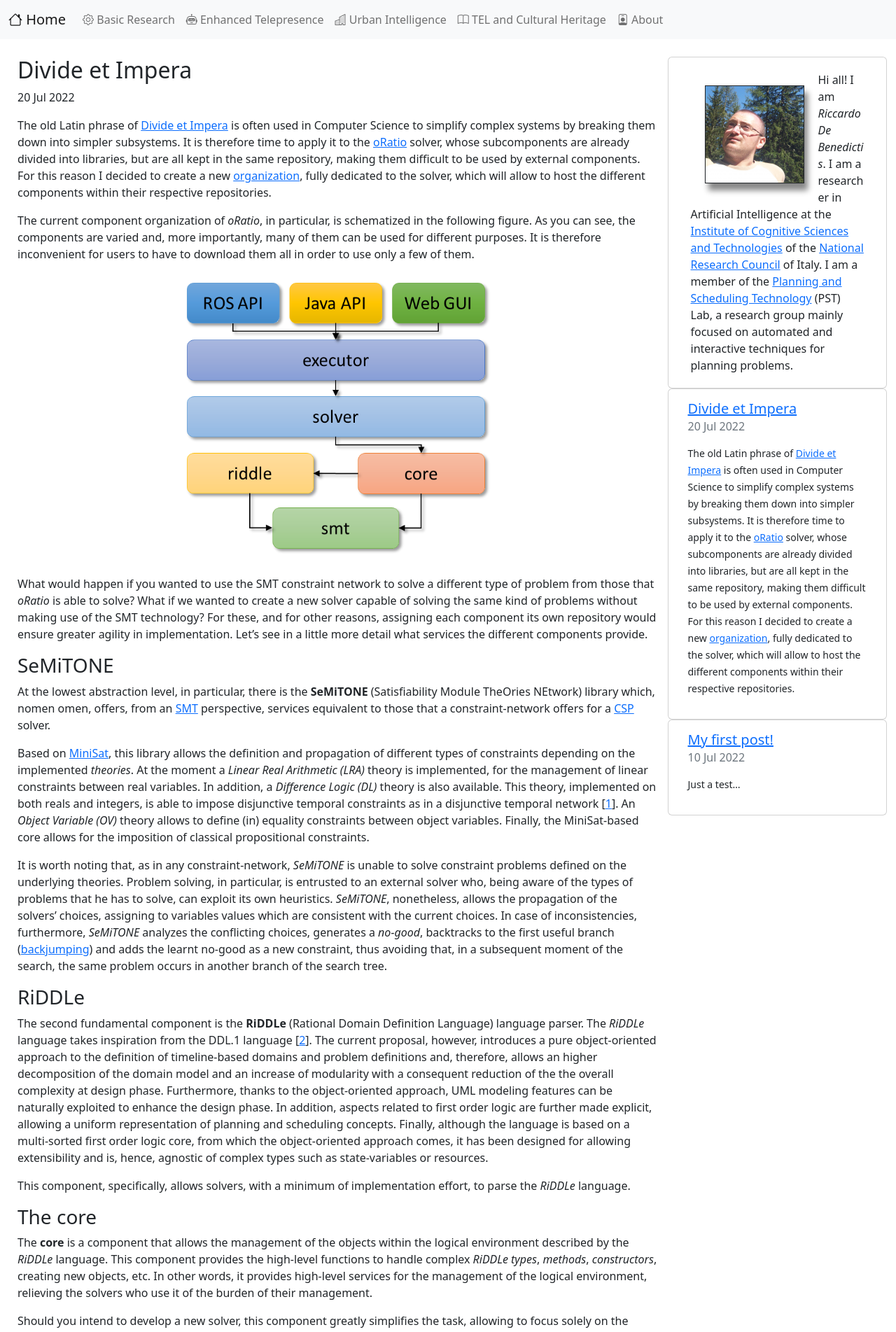
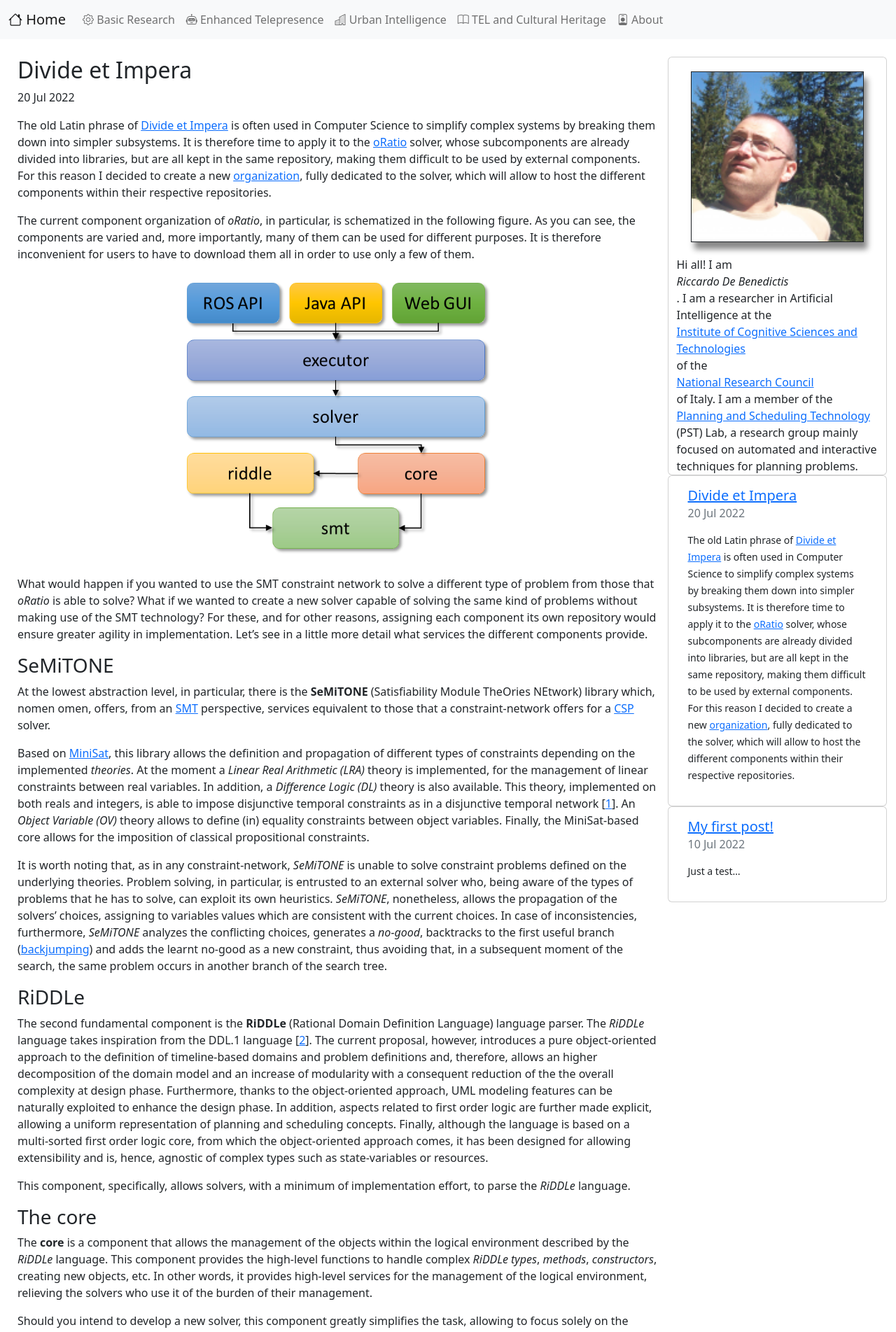
Before and after one commit to riccardodebenedictis/riccardodebenedictis.github.io, a Jekyll site: the page built from index.html, in a window 1280 px wide. Shown: the top 1903 px of the page at 70% size. Built offline with Jekyll 4.4.1, drawn with Linux system fonts in a browser that asks for light colours.

Commit message:
trying cards..

```diff
--- a/_includes/about.html
+++ b/_includes/about.html
@@ -1,5 +1,4 @@
-<div class="card">
-    <div style="padding: 20px;" class="container-fluid">
+<div class="card p2">
     <img style="float: left; width: 100; height: auto; border: 1px solid; box-shadow: 5px 10px 8px #888888; margin: 20px;"
         src="{{site.url}}/figures/face.png">
 
@@ -11,4 +10,3 @@
     <a href="https://www.istc.cnr.it/it/group/pst">Planning and Scheduling Technology</a>
     (PST) Lab, a research group mainly focused on automated and interactive techniques for planning problems.
 </div>
-</div>
--- a/_includes/home.html
+++ b/_includes/home.html
@@ -37,7 +37,7 @@
                 </div>
                 <div class="row">
                     {% for p in site.posts %}
-                    <div class="card">
+                    <div class="card p2">
                         <div class="card-body">
                             <h5 class="card-title"><a href="{{p.url}}">{{p.title}}</a></h5>
                             <h6 class="card-subtitle mb-2 text-muted">{{p.date | date_to_string}}</h6>
```
Lines whose indentation alone changed are shown as unchanged.
